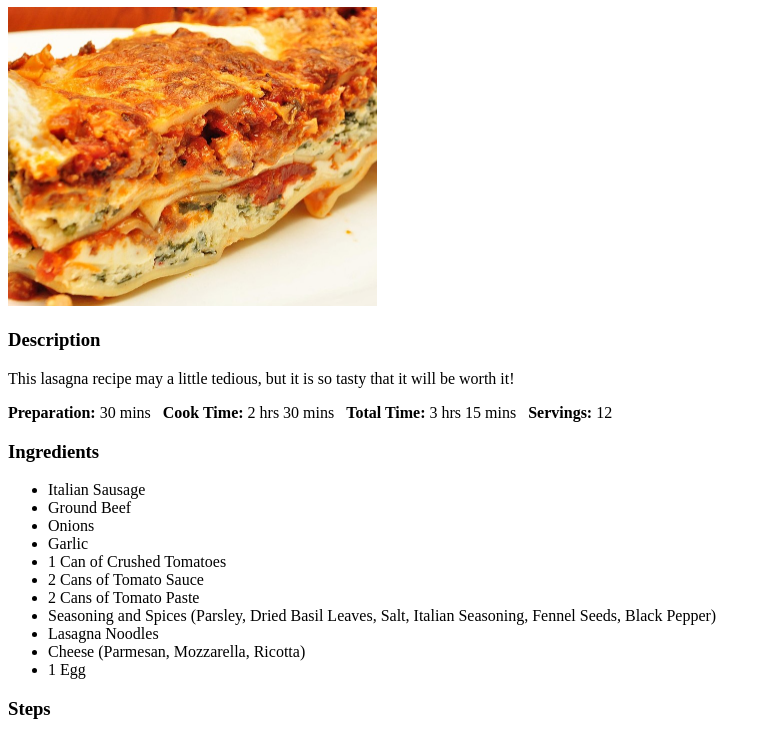
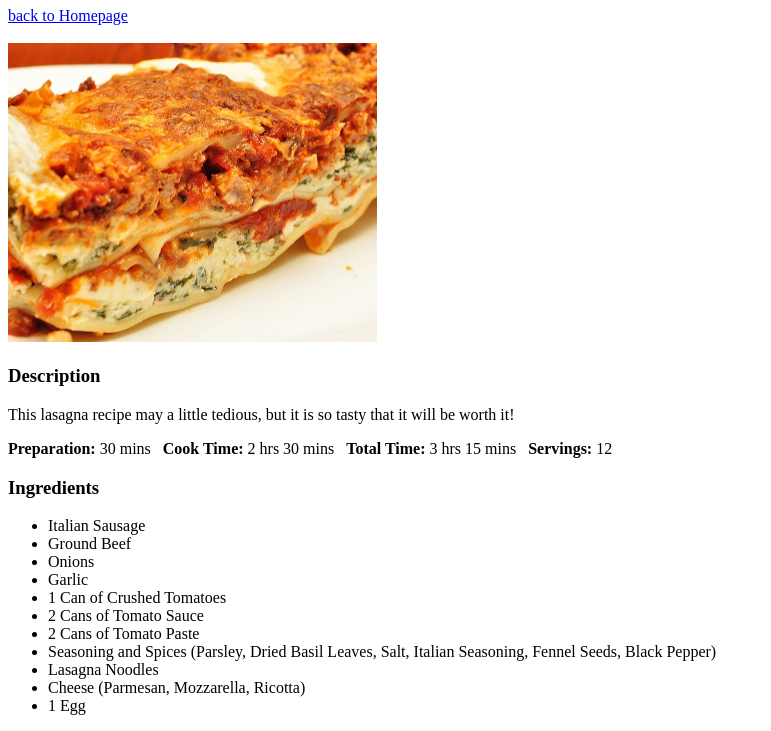
Before and after one commit to AmielHalili/odin-recipes, a plain HTML site: page recipes/lasagna.html in a window 1280 px wide. Shown: the part 73-804 px from the top of the page, without its empty margins (0-771 px from the left). Drawn offline with Linux system fonts and the light colour scheme.

Commit message:
added 'back to Homepage' option

```diff
--- a/recipes/lasagna.html
+++ b/recipes/lasagna.html
@@ -7,6 +7,8 @@
 </head>
 <body>
     <h1>Lasagna</h1>
+    <a href="../index.html">back to Homepage</a>
+    <br> <br>
     <img src ="images/lasagna.jpg"
         width="368.5"
         height="299.5"
```
Also changed, not shown: recipes/lemonade.html (+2 -0 lines), recipes/potato.html (+2 -0 lines).
